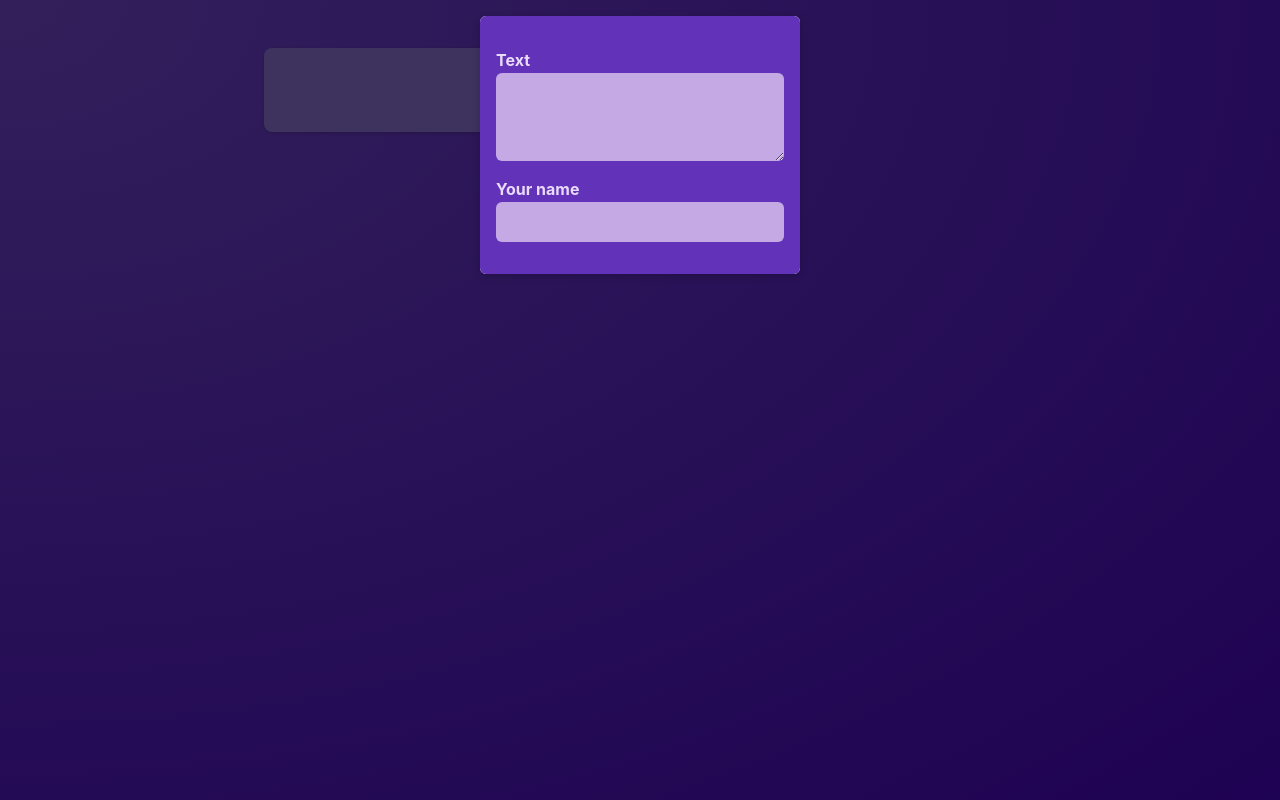
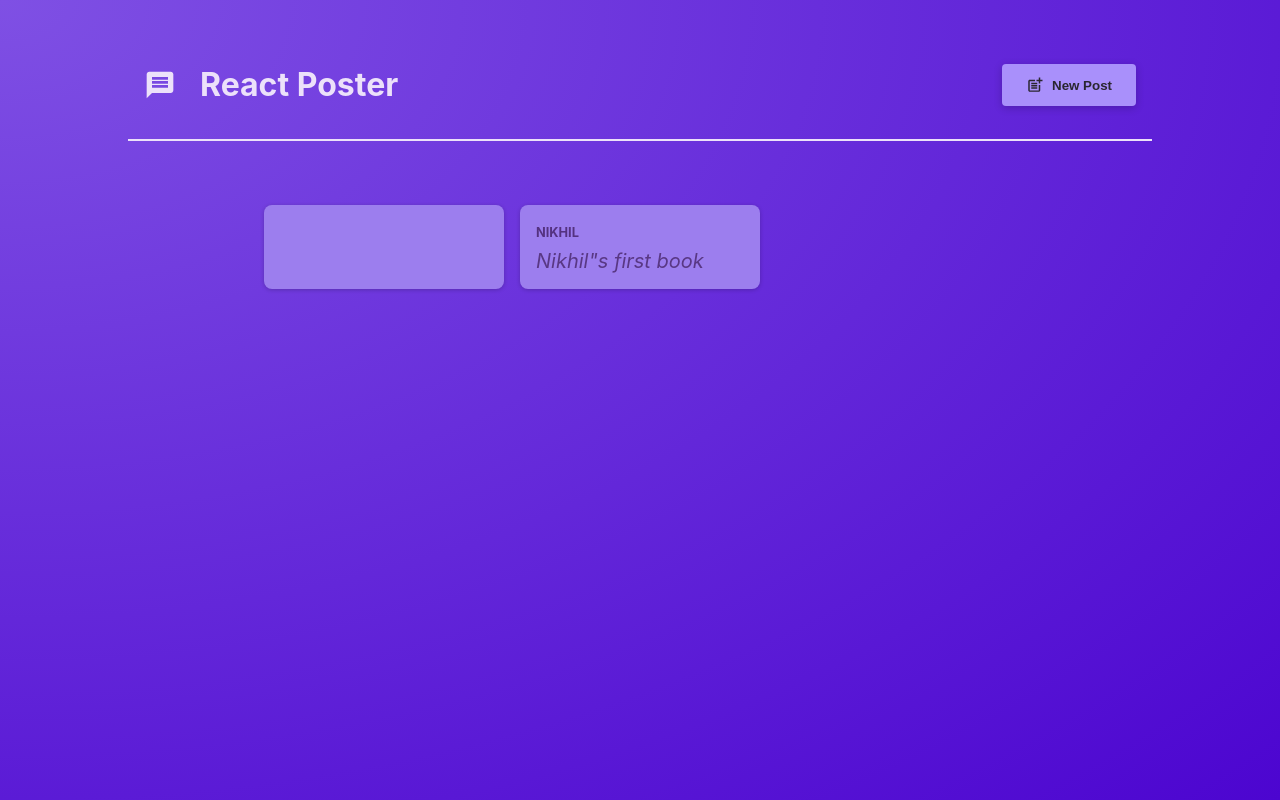
Before and after one commit to Nikhil98765/react-summary, a React (Vite) app: page / in a window 1280 px wide. Built offline with nearby package versions, Linux system fonts and the light colour scheme.

Commit message:
Added shared header and more state management

```diff
--- a/package.json
+++ b/package.json
@@ -10,7 +10,8 @@
   },
   "dependencies": {
     "react": "^18.2.0",
-    "react-dom": "^18.2.0"
+    "react-dom": "^18.2.0",
+    "react-icons": "^5.3.0"
   },
   "devDependencies": {
     "@types/react": "^18.0.17",
--- a/src/App.jsx
+++ b/src/App.jsx
@@ -1,10 +1,27 @@
-import {PostsList} from "./components/PostsList.jsx";
+import { useState } from "react";
+
+import { PostsList } from "./components/PostsList.jsx";
+import MainHeader from "./components/MainHeader.jsx";
 
 function App() {
+
+  const [modalIsVisible, setModalIsVisible] = useState(false);
+
+  function hideModalHandler() {
+    setModalIsVisible(false);
+  }
+
+  function showModalHandler() {
+    setModalIsVisible(true);
+  }
+
   return (
-    <main>
-      <PostsList />
-    </main>
+    <>
+      <MainHeader onCreatePost={showModalHandler}></MainHeader>
+      <main>
+        <PostsList isPosting={modalIsVisible} onStopPosting={hideModalHandler}/>
+      </main>
+    </>
   );
 }
 
--- /dev/null
+++ b/src/components/MainHeader.jsx
@@ -0,0 +1,22 @@
+import { MdPostAdd, MdMessage } from "react-icons/md";
+
+import classes from "./MainHeader.module.css";
+
+function MainHeader({ onCreatePost }) {
+  return (
+    <header className={classes.header}>
+      <h1 className={classes.logo}>
+        <MdMessage />
+        React Poster
+      </h1>
+      <p>
+        <button className={classes.button} onClick={onCreatePost}>
+          <MdPostAdd size={18} />
+          New Post
+        </button>
+      </p>
+    </header>
+  );
+}
+
+export default MainHeader;
--- /dev/null
+++ b/src/components/MainHeader.module.css
@@ -0,0 +1,36 @@
+.header {
+  /* padding: 2rem 10%; */
+  margin: 2rem 10%;
+  padding: 1rem;
+  text-align: center;
+  display: flex;
+  justify-content: space-between;
+  align-items: center;
+  border-bottom: 2px solid #ece1fa;
+}
+
+.logo {
+  font-size: 2rem;
+  display: flex;
+  gap: 1.5rem;
+  align-items: center;
+  color: #ece1fa;
+}
+
+.button {
+  display: inline-flex;
+  align-items: center;
+  gap: 0.5rem;
+  padding: 0.75rem 1.5rem;
+  background-color: #a990fb;
+  color: #2a2630;
+  border: none;
+  border-radius: 4px;
+  box-shadow: 0 2px 8px rgba(0, 0, 0, 0.2);
+  cursor: pointer;
+  font-weight: bold;
+}
+
+.button:hover {
+  background-color: #8c6cf7;
+}
--- a/src/components/PostsList.jsx
+++ b/src/components/PostsList.jsx
@@ -4,11 +4,11 @@
 import {useState} from "react";
 import {Modal} from "./Modal.jsx";
 
-export const PostsList = () => {
+export const PostsList = ({isPosting, onStopPosting}) => {
 
   const [enteredBody, setEnteredBody] = useState('');
   const [enteredAuthor, setEnteredAuthor] = useState('');
-  const [modalIsVisible, setModalIsVisible] = useState(true);
+
 
   function onBodyChangeHandler(event) {
     setEnteredBody(event.target.value);
@@ -18,22 +18,21 @@
     setEnteredAuthor(event.target.value);
   }
 
-  function hideModalHandler() {
-    setModalIsVisible(false);
-  }
 
     return (
       <>
-      { modalIsVisible &&
-        <Modal onClose={hideModalHandler} >
-          <NewPost onBodyChange={onBodyChangeHandler} onAuthorChange={onAuthorChangeHandler} />
-        </Modal>
-      }
+        {isPosting && (
+          <Modal onClose={onStopPosting}>
+            <NewPost
+              onBodyChange={onBodyChangeHandler}
+              onAuthorChange={onAuthorChangeHandler}
+            />
+          </Modal>
+        )}
         <ul className={styles.posts}>
-          <Post author={enteredAuthor} body={enteredBody}/>
-          <Post author='Nikhil' body='Nikhil"s first book'/>
+          <Post author={enteredAuthor} body={enteredBody} />
+          <Post author="Nikhil" body='Nikhil"s first book' />
         </ul>
       </>
-
-    )
+    );
 }
--- a/vite.config.js
+++ b/vite.config.js
@@ -3,5 +3,8 @@
 
 // https://vitejs.dev/config/
 export default defineConfig({
-  plugins: [react()]
+  plugins: [react()],
+  server: {
+    open: true
+  }
 })
```
Also changed, not shown: 1 other file (tests, documents, lock files or other folders).
